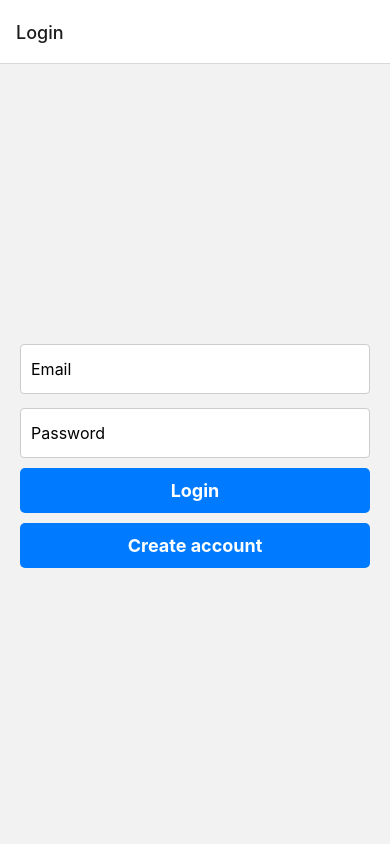
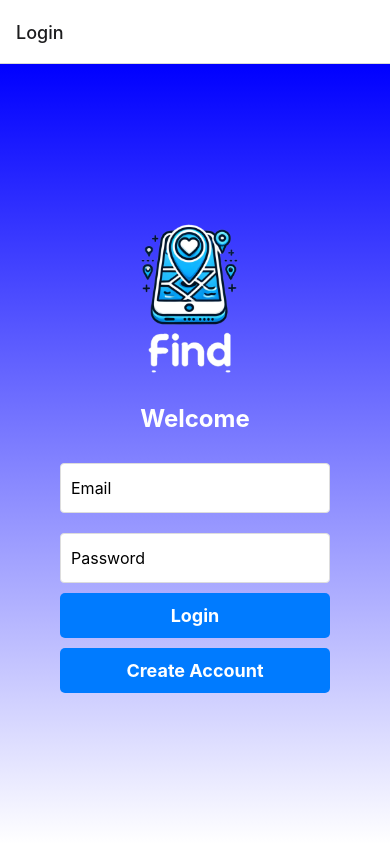
Before and after one commit to ximass/rn_project, a React Native app: screen /Login in a window 390 px wide. Built offline with nearby package versions, Linux system fonts and the light colour scheme; no server answers.

Commit message:
fix: Ajustes na tela de Login e cadastro de localizacoes em tempo real

```diff
--- a/AppNavigator.tsx
+++ b/AppNavigator.tsx
@@ -7,6 +7,7 @@ import LocationList from './screens/Location/LocationList';
 import CategoryForm from './screens/Category/CategoryForm';
 import CategoryList from './screens/Category/CategoryList';
 import Sidebar from './components/Sidebar';
+import Maps from './screens/Maps/Maps';
 
 const Drawer = createDrawerNavigator();
 
@@ -19,6 +20,7 @@ const AppNavigator: React.FC = () => {
         <Drawer.Screen name="LocationList" component={LocationList} />
         <Drawer.Screen name="CategoryForm" component={CategoryForm} />
         <Drawer.Screen name="CategoryList" component={CategoryList} />
+        <Drawer.Screen name="Maps"         component={Maps} />
       </Drawer.Navigator>
     </NavigationContainer>
   );
--- a/components/Sidebar.tsx
+++ b/components/Sidebar.tsx
@@ -9,7 +9,7 @@ import {
   SidebarIcon,
   SidebarText,
 } from '../styles/Sidebar.styles';
-import * as FaIcons from 'react-icons/fa';
+import Icon from 'react-native-vector-icons/FontAwesome';
 
 const Sidebar: React.FC = () => {
   const navigation = useNavigation();
@@ -33,7 +33,7 @@ const Sidebar: React.FC = () => {
           key='logout'
           label={() => (
             <SidebarItem>
-                <SidebarIcon><FaIcons.FaSignOutAlt/></SidebarIcon>
+              <SidebarIcon><Icon name="sign-out" size={20} color="black" /></SidebarIcon>
               <SidebarText>Logout</SidebarText>
             </SidebarItem>
           )}
--- a/package.json
+++ b/package.json
@@ -16,8 +16,8 @@
     "@react-native-firebase/auth": "^20.1.0",
     "@react-native-firebase/firestore": "^20.1.0",
     "@react-native-firebase/storage": "^20.1.0",
+    "@react-native-picker/picker": "^2.7.7",
     "@react-navigation/drawer": "^6.7.0",
-    "@react-native-picker/picker": "^2.7.7",
     "@react-navigation/native": "^6.1.17",
     "@react-navigation/native-stack": "^6.9.26",
     "@react-navigation/stack": "^6.3.29",
@@ -27,6 +27,7 @@
     "@types/styled-components": "^5.1.34",
     "expo": "~51.0.8",
     "expo-image-picker": "~15.0.5",
+    "expo-linear-gradient": "^13.0.2",
     "expo-status-bar": "~1.12.1",
     "firebase": "^10.12.2",
     "install": "^0.13.0",
@@ -36,6 +37,7 @@
     "react-native": "0.74.1",
     "react-native-gesture-handler": "^2.17.1",
     "react-native-maps": "^1.15.6",
+    "react-native-reanimated": "^3.10.1",
     "react-native-vector-icons": "^10.1.0",
     "react-native-web": "~0.19.10",
     "react-router-dom": "^6.23.1",
--- a/screens/Login.tsx
+++ b/screens/Login.tsx
@@ -1,14 +1,16 @@
-import { View, Text, StyleSheet, ActivityIndicator, KeyboardAvoidingView } from "react-native";
-import React, {useState} from 'react';
+import { View, Text, StyleSheet, ActivityIndicator, KeyboardAvoidingView, Image, Dimensions, ScrollView } from "react-native";
+import React, { useState } from 'react';
 import { FIREBASE_AUTH } from "../FirebaseConfig";
 import { TextInput, Button, ButtonText } from "../styles/Form.styles";
 import { createUserWithEmailAndPassword, signInWithEmailAndPassword } from "firebase/auth";
+import { LinearGradient } from 'expo-linear-gradient';
 
+const { width, height } = Dimensions.get('window');
 
 const Login = () => {
-    const [email, setEmail]       = useState("");
+    const [email, setEmail] = useState("");
     const [password, setPassword] = useState("");
-    const [loading, setLoading]   = useState(false);
+    const [loading, setLoading] = useState(false);
     const auth = FIREBASE_AUTH;
 
     const signIn = async () => {
@@ -17,13 +19,11 @@ const Login = () => {
             const response = await signInWithEmailAndPassword(auth, email, password);
             console.log(response);
         }
-        catch (error: any)
-        {
+        catch (error) {
             console.log(error);
-            alert('Sign in failed: ' + error.message)
+            alert('Sign in failed: ' + error.message);
         }
-        finally
-        {
+        finally {
             setLoading(false);
         }
     }
@@ -35,38 +35,60 @@ const Login = () => {
             console.log(response);
             alert('Create account!');
         }
-        catch (error: any)
-        {
+        catch (error) {
             console.log(error);
-            alert('Sign in failed: ' + error.message)
+            alert('Sign up failed: ' + error.message);
         }
-        finally
-        {
+        finally {
             setLoading(false);
         }
     }
 
     return (
-        <View style={styles.container}>
-            <KeyboardAvoidingView behavior="padding">
-                <TextInput value = {email} style={styles.input} placeholder="Email" autoCapitalize="none" onChangeText={(text) => setEmail(text)}></TextInput>
-                <TextInput secureTextEntry = {true} value = {password} style={styles.input} placeholder="Password" autoCapitalize="none" onChangeText={(text) => setPassword(text)}></TextInput>
+        <LinearGradient
+            colors={['#0000ff', '#ffffff']}
+            style={styles.container}
+        >
+            <KeyboardAvoidingView
+                behavior="padding"
+                style={styles.keyboardView}
+                keyboardVerticalOffset={50} // Ajuste conforme necessário
+            >
+                <ScrollView contentContainerStyle={styles.scrollContainer}>
+                    <Image source={require('../assets/find.png')} style={styles.logo} />
+                    <Text style={styles.title}>Welcome</Text>
+                    <TextInput
+                        value={email}
+                        style={styles.input}
+                        placeholder="Email"
+                        autoCapitalize="none"
+                        onChangeText={(text) => setEmail(text)}
+                    />
+                    <TextInput
+                        secureTextEntry
+                        value={password}
+                        style={styles.input}
+                        placeholder="Password"
+                        autoCapitalize="none"
+                        onChangeText={(text) => setPassword(text)}
+                    />
 
                     { loading ? (
-                    <ActivityIndicator size="large" color="#0000ff" />
+                        <ActivityIndicator size="large" color="#ffffff" />
                     ) : (
                     <>
-                    <Button onPress={signIn} >
+                        <Button onPress={signIn} style={styles.button}>
                             <ButtonText>Login</ButtonText>
                         </Button>
 
-                    <Button onPress={signUp} marginTop="10">
-                        <ButtonText>Create account</ButtonText>
+                        <Button onPress={signUp} style={[styles.button, { marginTop: 10 }]}>
+                            <ButtonText>Create Account</ButtonText>
                         </Button>
                     </>
                     )}
+                </ScrollView>
             </KeyboardAvoidingView>
-        </View>
+        </LinearGradient>
     );
 };
 
@@ -74,16 +96,53 @@ export default Login;
 
 const styles = StyleSheet.create({
     container: {
-        marginHorizontal: 20,
         flex: 1,
-        justifyContent: "center"
+        justifyContent: "center",
+        alignItems: "center",
+        padding: 20,
+    },
+    keyboardView: {
+        flex: 1,
+        width: '100%',
+        alignItems: 'center',
+    },
+    scrollContainer: {
+        flexGrow: 1,
+        justifyContent: 'center',
+        alignItems: 'center',
+    },
+    logo: {
+        width: width * 0.5,  // 50% da largura da tela
+        height: height * 0.2, // 20% da altura da tela
+        marginBottom: 20,
+        resizeMode: 'contain', // ajusta a imagem ao espaço disponível
+    },
+    title: {
+        fontSize: 24,
+        fontWeight: "bold",
+        marginBottom: 20,
+        color: "#ffffff",
     },
     input: {
-        marginVertical: 4,
+        width: '100%',
+        marginVertical: 10,
         height: 50,
         borderWidth: 1,
         borderRadius: 4,
         padding: 10,
-        backgroundColor: '#fff'
-    }
+        backgroundColor: '#ffffff',
+        borderColor: '#ddd',
+    },
+    button: {
+        width: '100%',
+        padding: 15,
+        borderRadius: 4,
+        backgroundColor: '#007bff',
+        alignItems: 'center',
+    },
+    buttonText: {
+        color: '#ffffff',
+        fontWeight: 'bold',
+        fontSize: 16,
+    },
 });
--- a/screens/Maps/Maps.tsx
+++ b/screens/Maps/Maps.tsx
@@ -1,25 +1,49 @@
-import React, { useState } from 'react';
+import React, { useState, useEffect } from 'react';
 import { View, StyleSheet, Modal, TouchableOpacity, Text } from 'react-native';
 import MapView, { Marker } from 'react-native-maps';
-import LocationForm from '../Location/LocationForm'; // Importe seu formulário de cadastro de localização aqui
+import { collection, onSnapshot } from "firebase/firestore";
+import { FIREBASE_DB } from "../../FirebaseConfig";
+import LocationForm from '../Location/LocationForm';
 
 const Maps = () => {
   const [modalVisible, setModalVisible] = useState(false);
   const [coordinate, setCoordinate] = useState({ latitude: 0, longitude: 0 });
+  const [locations, setLocations] = useState([]);
+  const [selectedLocation, setSelectedLocation] = useState(null);
+
+  useEffect(() => {
+    const unsubscribe = onSnapshot(collection(FIREBASE_DB, 'location'), (querySnapshot) => {
+      const locationsData = querySnapshot.docs.map(doc => ({
+        id: doc.id,
+        ...doc.data(),
+      }));
+      setLocations(locationsData);
+    }, (error) => {
+      console.error("Erro ao buscar localizações: ", error);
+    });
+
+    // Cleanup subscription on unmount
+    return () => unsubscribe();
+  }, []);
 
   const handlePress = (event) => {
-    // Captura a coordenada do clique no mapa
     const { latitude, longitude } = event.nativeEvent.coordinate;
     setCoordinate({ latitude, longitude });
-
-    // Abre o modal para cadastrar a localização
     setModalVisible(true);
   };
 
+  const handleMarkerPress = (location) => {
+    setSelectedLocation(location);
+  };
+
   const closeModal = () => {
-    // Fecha o modal e limpa as coordenadas
     setModalVisible(false);
     setCoordinate({ latitude: 0, longitude: 0 });
+    setSelectedLocation(null);
+  };
+
+  const handleLocationFormClose = () => {
+    closeModal();  // Fecha o modal do formulário
   };
 
   return (
@@ -27,19 +51,46 @@ const Maps = () => {
       <MapView
         style={styles.map}
         initialRegion={{
-          latitude: -29.436624,
-          longitude: -51.949283,
+          latitude: -29.46014087686257,
+          longitude: -51.967566898546664,
           latitudeDelta: 0.01,
           longitudeDelta: 0.01,
         }}
         onPress={handlePress}
       >
-        <Marker
-          coordinate={coordinate}
-          title="Cadastrar nova localização aqui"
-          description="Toque para adicionar"
-        />
+        {locations.map(location => (
+          <Marker
+            key={location.id}
+            coordinate={{ latitude: location.latitude, longitude: location.longitude }}
+            title={location.title}
+            description={location.description}
+            onPress={() => handleMarkerPress(location)}
+          />
+        ))}
       </MapView>
+
+      {/* Modal para exibir informações do marcador */}
+      {selectedLocation && (
+        <Modal
+          animationType="slide"
+          transparent={true}
+          visible={!!selectedLocation}
+          onRequestClose={closeModal}
+        >
+          <View style={styles.modalContainer}>
+            <View style={styles.modalContent}>
+              {/* Botão para fechar o modal */}
+              <TouchableOpacity onPress={closeModal}>
+                <Text style={styles.closeButton}>Fechar</Text>
+              </TouchableOpacity>
+
+              {/* Exibe as informações do marcador selecionado */}
+              <Text style={styles.title}>{selectedLocation.title}</Text>
+              <Text style={styles.description}>{selectedLocation.description}</Text>
+            </View>
+          </View>
+        </Modal>
+      )}
 
       {/* Modal para exibir o formulário de cadastro */}
       <Modal
@@ -57,8 +108,8 @@ const Maps = () => {
 
             {/* Renderiza o formulário de cadastro de localização */}
             <LocationForm
-              initialCoordinate={coordinate} // Passa a coordenada inicial para o formulário
-              onClose={closeModal} // Passa a função para fechar o modal
+              initialCoordinate={coordinate}
+              onClose={handleLocationFormClose}  // Passa a função de callback
             />
           </View>
         </View>
@@ -94,6 +145,14 @@ const styles = StyleSheet.create({
     marginBottom: 10,
     color: 'blue',
   },
+  title: {
+    fontSize: 20,
+    fontWeight: 'bold',
+    marginBottom: 10,
+  },
+  description: {
+    fontSize: 16,
+  },
 });
 
 export default Maps;
```
Also changed, not shown: screens/Location/LocationForm.tsx (+16 -7 lines), screens/Location/LocationList.tsx (+35 -26 lines), assets/find.png (added), 1 other file (tests, documents, lock files or other folders). Lines whose indentation alone changed are shown as unchanged.
